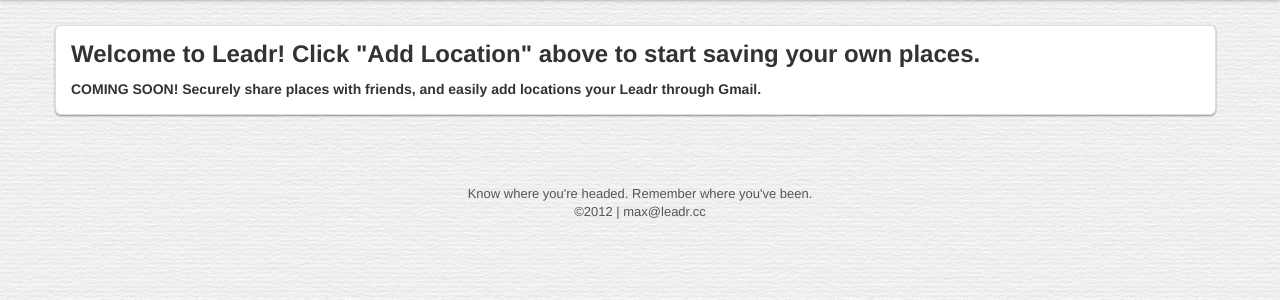
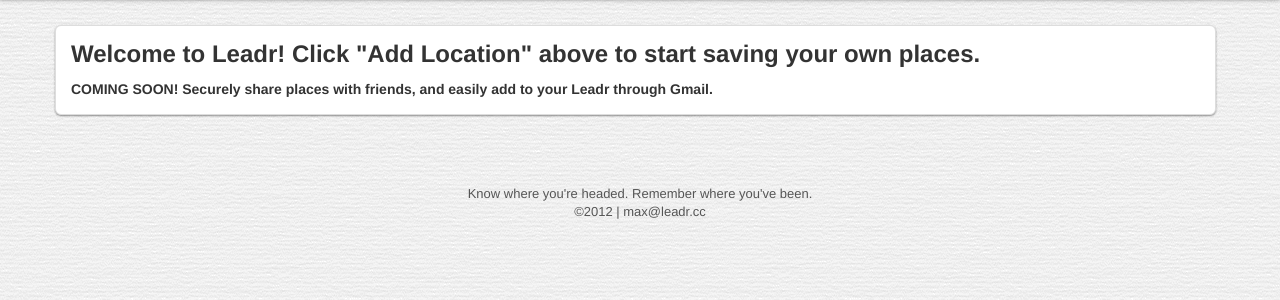
Before and after one commit to mxk0/leadr, a Django app: page /browser/ in a window 1280 px wide. Shown: the part 40-340 px from the top of the page. Run offline with Django 3.2, Linux system fonts and the light colour scheme; the visitor is signed in with stand-in values (Sample User, id 1); data that the repository does not hold is empty; some libraries are stand-ins or nearby versions.

Commit message:
desc fix

```diff
--- a/leadr/templates/browser.html
+++ b/leadr/templates/browser.html
@@ -121,7 +121,7 @@
           <div class="span12">
             <div class="mini-layout-description">
               <h2>Welcome to Leadr! Click "Add Location" above to start saving your own places.</h2>
-              <h4>COMING SOON! Securely share places with friends, and easily add locations your Leadr through Gmail.</h4>
+              <h4>COMING SOON! Securely share places with friends, and easily add to your Leadr through Gmail.</h4>
 <!--               <h5>(Don't worry, we'll ditch our examples as soon as you have three!)</h5> -->
             </div>
           </div>
```
